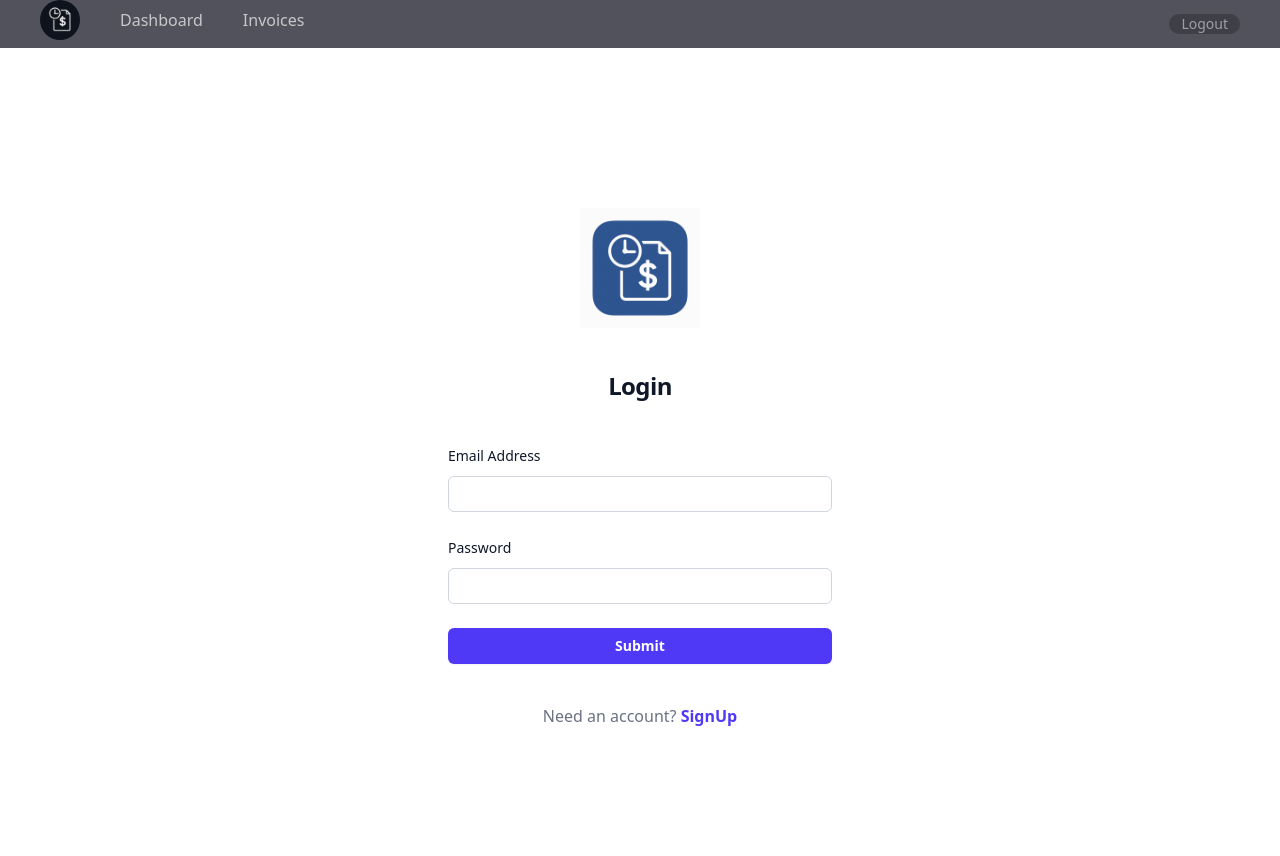
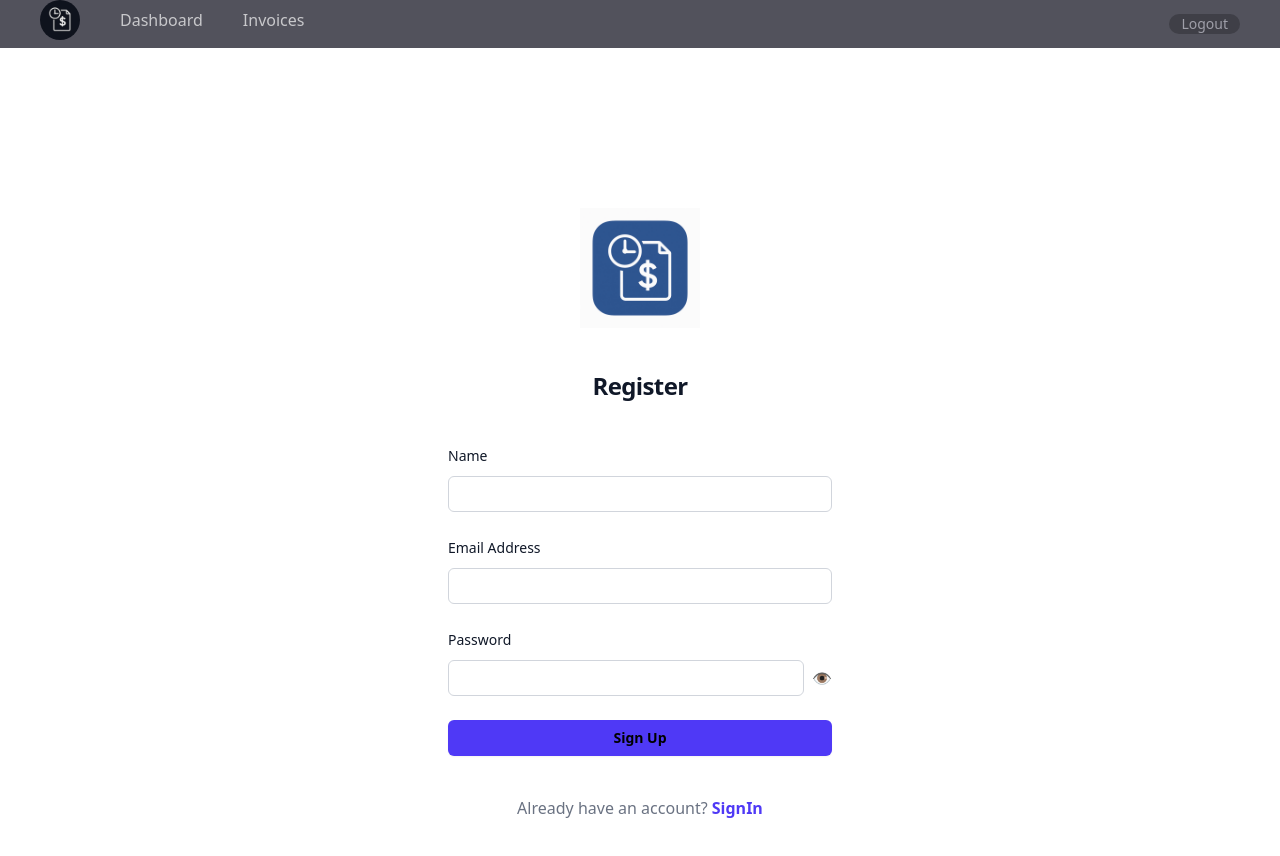
Before and after one commit to MarcgVa/time-tracker-frontend, a React (Vite) app: page /auth/signup in a window 1280 px wide. Shown: the top 856 px of the page. Before the commit the page ends 800 px from the top, so only its background shows below. Built offline with nearby package versions, Linux system fonts and the light colour scheme; no server answers.

Commit message:
adding DataTable component to TimeEntries view and updated the start/stop buttons.  Updated the SignUp page to have email and password checks with instant feedback.

```diff
--- a/src/App.jsx
+++ b/src/App.jsx
@@ -7,8 +7,10 @@ import ProjectDetails from "./pages/ProjectDetail";
 import Invoices from "./pages/Invoices";
 import Login from "./pages/Login";
 import Signup from "./pages/Signup";
+import './App.css'
 
-import './App.css'
+
+
 function App() {
   return (
     <>
@@ -17,8 +19,8 @@ function App() {
         <Routes>
           <Route element={<Layout />}></Route>
           <Route index element={<Login />}></Route>
-          <Route path="/auth/:form" element={<Login />}></Route>
-          <Route path="/auth/:form" element={<Signup />}></Route>
+          <Route path="/auth/login" element={<Login />}></Route>
+          <Route path="/auth/signup" element={<Signup />}></Route>
 
           <Route path="/dashboard" element={<ProtectedRoute />}>
             <Route path="/dashboard" element={<Dashboard />} />
--- a/src/pages/ProjectDetail.jsx
+++ b/src/pages/ProjectDetail.jsx
@@ -6,6 +6,11 @@ import {
 } from "../features/timeEntries/timeEntriesApi";
 import { useGetProjectQuery } from "../features/projects/projectsApi";
 import { useEffect, useState } from "react";
+import Button from "../components/Button";
+import DataTable from "../components/DataTable";
+
+
+const COLUMNS = ["notes", "startTime", "endTime", "actions"];
 
 export default function ProjectDetail() {
   const { id } = useParams();
@@ -13,17 +18,25 @@ export default function ProjectDetail() {
   const { status, data } = useGetProjectQuery(id);
   const [startTimer] = useStartTimerMutation();
   const [stopTimer] = useStopTimerMutation();
-  const [project, setProject] = useState();
+  const [project, setProject] = useState([]);
   const [entries, setEntries] = useState();
+  const [entryId, setEntryId] = useState(null);
+
+  const [buttonDisabled, setButtonDisabled] = useState(false);
   const [notes, setNotes] = useState("no notes");
 
   const handleStart = async (e) => {
     e.preventDefault();
     try {
-      await startTimer({projectId: id, notes: notes })
+      const entry = await startTimer({ projectId: id, notes: notes })
+      setEntryId(entry.data.id);
     } catch (err) {
       console.error(err);
     }
+  }
+  async function handleStop(entryId) {
+    await stopTimer(entryId);
+    setEntryId(null);
   }
 
   const handleUpdate = (e) => {
@@ -33,9 +46,11 @@ export default function ProjectDetail() {
     }));
   };
 
-  async function handleStop(entryId) {
-    await stopTimer(entryId);
-  }
+
+  useEffect(() => {
+    !entryId ? setButtonDisabled(true) : setButtonDisabled(false);
+  }), [entryId];
+
 
   useEffect(() => {
     if (status == 'fulfilled') {
@@ -70,49 +85,32 @@ export default function ProjectDetail() {
               className="mx-2 px-4 py-1 w-full sm:w-full md:w-2xl lg:w-3xl placeholder:text-gray-600 text-sm text-gray-900 dark:text-gray-400
               border border-gray-900 dark:border-gray-600 rounded-md"
             />
-            <button
+            <Button
+              isLoading={false}
+              onClick={handleStart}
               type="submit"
-              className="mx-4 px-5 rounded-md text-green-600 border border-green-600 dark:hover:border-green-900"
-            >
-              Start Timer
-            </button>
+              className="mx-2 px-3 py-1 rounded-md bg-emerald-800 text-gray-300 dark:hover:text-indigo-400 disabled:opacity-50"
+              title="Start Timer"
+              disabled={!buttonDisabled}
+            />
+          <div className="inline-block">
+             <Button
+                        isLoading={false}
+                        disabled={buttonDisabled}
+                        onClick={() => handleStop(entryId)}
+                        type="button"
+                        className=" mx-2 px-3 py-1 rounded-md bg-red-800 text-gray-300 dark:hover:text-red-400 disabled:opacity-50"
+                        title="Stop"
+                      />
+          </div>
           </form>
         </div>
 
         <div className="flex mx-2 my-4 px-6 py-4 lg:px-8 flex-col text-gray-900 dark:text-gray-400 border dark:border-gray-600 border-gray-900 rounded-md ">
           <h3 className="mb-4 text-indigo-500 text-xl/9 text-center font-bold">Time submissions</h3>
-          {isLoading ? (
-            <p className="mt-4">Loading time entries...</p>
+          {isLoading ? (<p>Loading time submissions</p>
           ) : (
-            <ul className="mt-4 space-y-2">
-              {entries == 0 ? (
-                <p className="text-center text-indigo-500 dark:text-indigo-500">
-                  {" "}
-                  No time submitted on this project.{" "}
-                </p>
-              ) : (
-                entries?.map((e) => (
-                  <li key={e.id} className=" px-2 flex justify-between">
-                    <span className="text-indigo-500 dark:text-indigo-500"> {e.notes} </span>
-                    <span className="text-sm">
-                      Start: {new Date(e.startTime).toLocaleString()}
-                    </span>
-                    <span className="text-sm">
-                      End: {new Date(e.endTime).toLocaleString()}
-                    </span>
-
-                    {!e.endTime && (
-                      <button
-                        onClick={() => handleStop(e.id)}
-                        className="mx-10 px-4 text-red-600 dark:text-red-600 border border-red-600 rounded-md"
-                      >
-                        Stop
-                      </button>
-                    )}
-                  </li>
-                ))
-              )}
-            </ul>
+            <DataTable columns={COLUMNS} data={entries || []} />
           )}
         </div>
       </div>
--- a/src/pages/Signup.jsx
+++ b/src/pages/Signup.jsx
@@ -5,18 +5,32 @@ import { useSignupMutation } from "../features/auth/authApi";
 import { setCredentials } from "../features/auth/authSlice";
 import DarkLogo from "../assets/img/logos/TimeTrackerLogo-bgDark.jpg";
 import LightLogo from "../assets/img/logos/TimeTrackerLogo.jpg";
+import Button from "../components/Button";
+
+const emailRegex = /^[^\s@]+@[^\s@]+\.[^\s@]+$/;
+const passwordStrength = (password) => {
+  let score = 0;
+  if (password.length >= 8) score++;
+  if (/[A-Z]/.test(password)) score++;
+  if (/[a-z]/.test(password)) score++;
+  if (/[0-9]/.test(password)) score++;
+  if (/[^A-Za-z0-9]/.test(password)) score++;
+  if (score <= 2) return "Weak";
+  if (score === 3 || score === 4) return "Medium";
+  return "Strong";
+};
 
 export default function Signup() {
-  const [signup, error] = useSignupMutation();
+  const [signup] = useSignupMutation();
   const navigate = useNavigate();
+  const[name, setName] = useState("");
+  const[email, setEmail] = useState("");
+  const [emailValid, setEmailValid] = useState(true);
+  const [password, setPassword] = useState("");
+  const [showPassword, setShowPassword] = useState(false);
   const dispatch = useDispatch();
+
   const token = useSelector((state) => state.auth.token);
-
-  const [formData, setFormData] = useState({
-    name: "",
-    email: "",
-    password: "",
-  });
 
   useEffect(() => {
     if (token) {
@@ -25,18 +39,24 @@ export default function Signup() {
   }),
     [token, navigate];
 
-  const handleUpdate = (e) => {
-    setFormData((prev) => ({
-      ...prev,
-      [e.target.name]: e.target.value,
-    }));
+  const handleNameChange = (e) => {
+    setName(e.target.value);
+  };
+
+  const handleEmailChange = (e) => {
+    setEmail(e.target.value);
+    setEmailValid(emailRegex.test(e.target.value));
+  };
+
+  const handlePasswordChange = (e) => {
+    setPassword(e.target.value);
   };
 
   const handleSubmit = async (e) => {
     e.preventDefault();
     try {
-      console.log(formData);
-      const data = await signup(formData).unwrap();
+
+      const data = await signup({name,email,password}).unwrap();
       dispatch(setCredentials(data));
       navigate("/dashboard");
     } catch (err) {
@@ -79,9 +99,10 @@ export default function Signup() {
                   id="name"
                   name="name"
                   type="text"
+                  value={name}
                   required
                   autoComplete="name"
-                  onChange={handleUpdate}
+                  onChange={handleNameChange}
                   className="block w-full rounded-md bg-white px-3 py-1.5 text-base text-gray-900 outline-1 -outline-offset-1 outline-gray-300 placeholder:text-gray-400 focus:outline-2 focus:-outline-offset-2 focus:outline-indigo-600 sm:text-sm/6 dark:bg-white/5 dark:text-white dark:outline-white/10 dark:placeholder:text-gray-500 dark:focus:outline-indigo-500"
                 />
               </div>
@@ -101,14 +122,20 @@ export default function Signup() {
                   type="text"
                   required
                   autoComplete="email"
-                  onChange={handleUpdate}
+                  value={email}
+                  onChange={handleEmailChange}
                   className="block w-full rounded-md bg-white px-3 py-1.5 text-base text-gray-900 outline-1 -outline-offset-1 outline-gray-300 placeholder:text-gray-400 focus:outline-2 focus:-outline-offset-2 focus:outline-indigo-600 sm:text-sm/6 dark:bg-white/5 dark:text-white dark:outline-white/10 dark:placeholder:text-gray-500 dark:focus:outline-indigo-500"
                 />
+                {!emailValid && (
+                  <div style={{ color: "red", fontSize: 12 }}>
+                    Invalid email format
+                  </div>
+                )}
               </div>
             </div>
 
             <div>
-              <div className="flex items-center justify-between">
+              <div className="mt-2">
                 <label
                   htmlFor="password"
                   className="block text-sm/6 font-medium text-gray-900 dark:text-gray-100"
@@ -124,28 +151,59 @@ export default function Signup() {
                   </a>
                 </div>
               </div>
-              <div className="mt-2">
+              <div className="mt-2 flex min-w-full items-center gap-2">
+                <div className="flex-grow">
                   <input
                     id="password"
                     name="password"
-                  type="password"
+                    type={showPassword ? "text" : "password"}
+                    value={password}
                     required
                     autoComplete="current-password"
-                  onChange={handleUpdate}
+                    onChange={handlePasswordChange}
                     className="block w-full rounded-md bg-white px-3 py-1.5 text-base text-gray-900 outline-1 -outline-offset-1 outline-gray-300 placeholder:text-gray-400 focus:outline-2 focus:-outline-offset-2 focus:outline-indigo-600 sm:text-sm/6 dark:bg-white/5 dark:text-white dark:outline-white/10 dark:placeholder:text-gray-500 dark:focus:outline-indigo-500"
                   />
                 </div>
+                <div className="">
+                  <Button
+                    type="button"
+                    onClick={() => setShowPassword((v) => !v)}
+                    isLoading={false}
+                    className="cursor-pointer bg-white/0 dark:bg-black/0"
+                    title={showPassword ? "🙈" : "👁️"}
+                    aria-label={
+                      showPassword ? "Hide password" : "Show password"
+                    }
+                  />
+                </div>
+              </div>
+              {password && (
+                <div
+                  style={{
+                    fontSize: 12,
+                    color:
+                      passwordStrength(password) === "Strong"
+                        ? "green"
+                        : passwordStrength(password) === "Medium"
+                        ? "orange"
+                        : "red",
+                  }}
+                >
+                  Strength: {passwordStrength(password)}
+                </div>
+              )}
             </div>
 
             <div>
-              <button
+              <Button
+                isLoading={false}
+                onClick={handleSubmit}
                 type="submit"
                 className="flex w-full justify-center rounded-md px-3 py-1.5 text-sm/6 font-semibold dark:text-white shadow-xs bg-indigo-600
                 hover:bg-indigo-500 focus-visible:outline-2 focus-visible:outline-offset-2 focus-visible:outline-indigo-600
                 dark:bg-indigo-500 dark:shadow-none dark:hover:bg-indigo-400 dark:focus-visible:outline-indigo-500 cursor-pointer"
-              >
-                Register
-              </button>
+                title="Sign Up"
+              />
             </div>
           </form>
           <p className="mt-10 text-center test-sm/6 text-gray-500 dark:text-gray-400">
```
Lines whose indentation alone changed are shown as unchanged.
